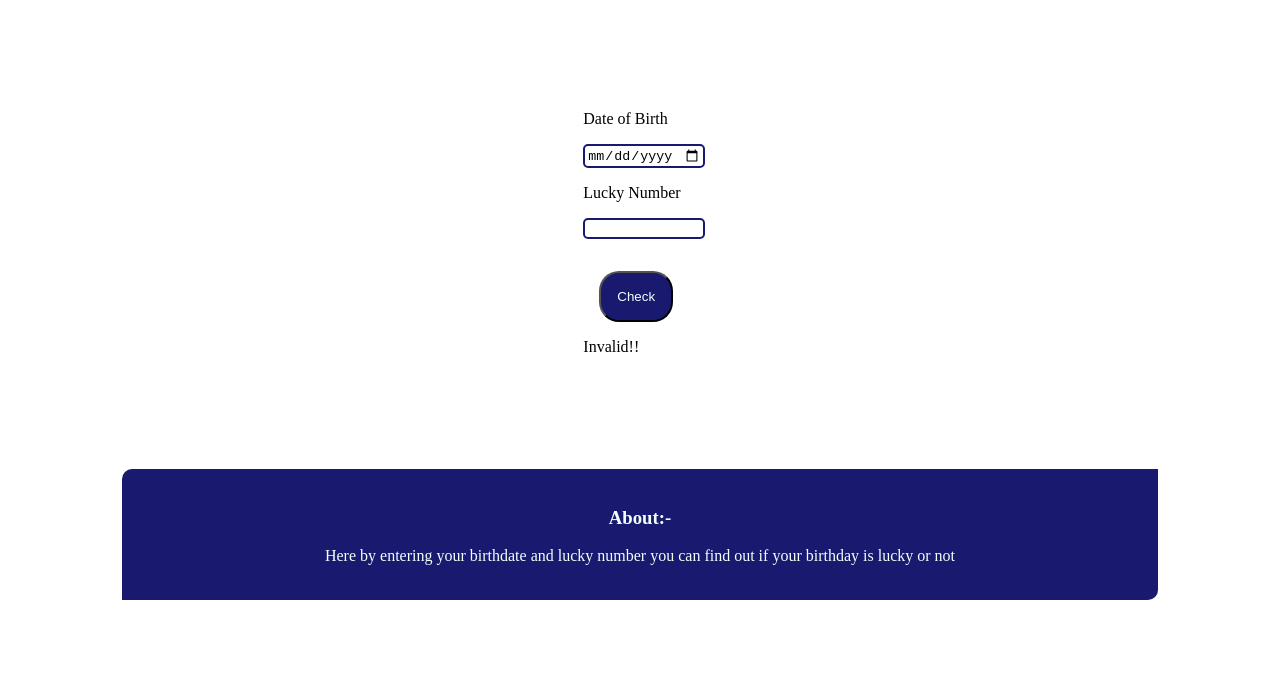
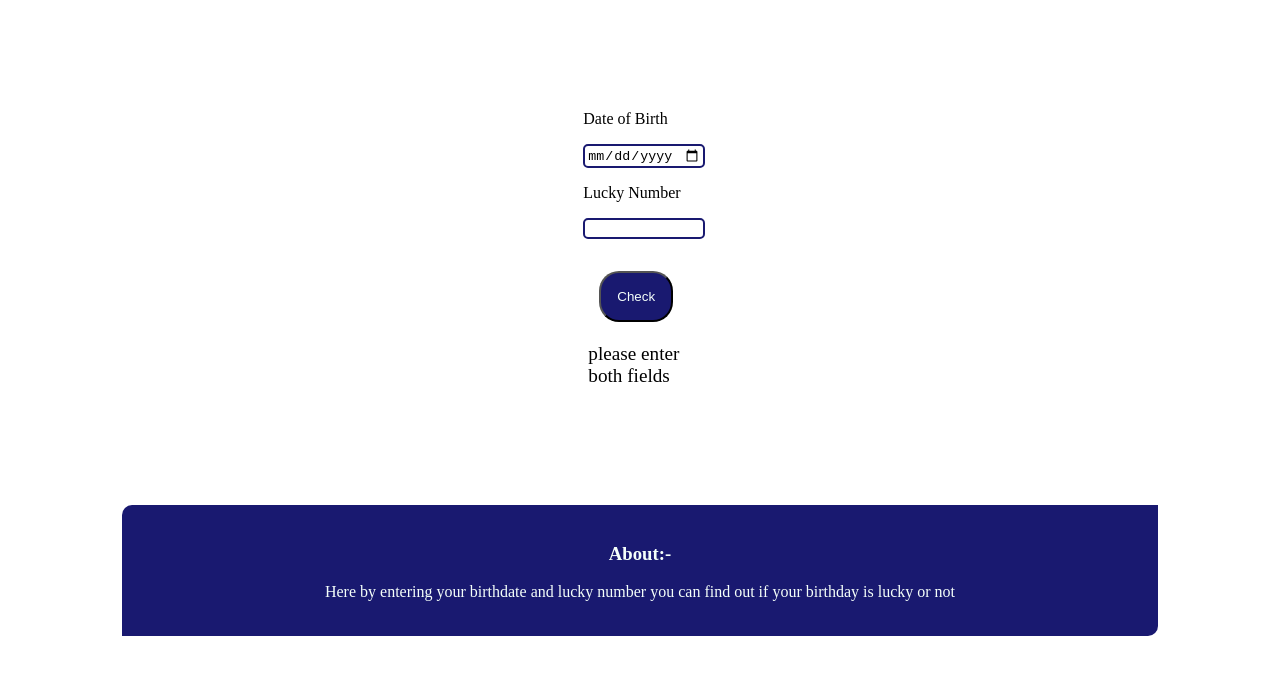
Before and after one commit to debashis99374/Mark11-Birthday-Lucky-Or-Not, a plain HTML site: page index.html in a window 1280 px wide. Both pictures are taken after a click on the button "Check". Shown: the part 137-812 px from the top of the page. Drawn offline with Linux system fonts and the light colour scheme.

Commit message:
calculations error

```diff
--- a/script.js
+++ b/script.js
@@ -4,36 +4,33 @@ let bttnHandler = document.getElementById("bttn");
 let outPut = document.getElementById("txt-area");
 
 
-function birthdayLuckyCalculater(sum, luckyNumber) {
-  if (sum % luckyNumber.value) {
-    outPut.innerHTML = "Yuppy you are damn lucky!!";
-  } else {
-    outPut.innerHTML = "Sorry you are not so lucky!!";
+function birthdayLuckyChecker(dt){
+  var dt=birthDate.value;
+  var luckynumber=luckyNumber.value;
+  if(dt&&luckynumber){
+    if(luckynumber>0){
+      final(dt)
+    }else{
+      outPut.innerHTML="please enter positive number"
+    }
+
+  }else{
+    outPut.innerHTML="please enter both fields"
   }
 }
 
-function birthdayLuckyChecker() {
-  dob = birthDate.value;
-  sum = addAllNumbers(dob);
-  if (sum && dob) {
-    birthdayLuckyCalculater(sum, luckyNumber.value)
-  } else {
-    outPut.innerHTML = "Invalid!!";
+function final(dt){
+  sum=0;
+  dt=dt.replaceAll("-","");
+  for(let i=0;i<dt.length;i++){
+    sum=sum+Number(dt[i]);
+    var luckynumber=luckyNumber.value;
+    if(sum%luckynumber===0){
+      outPut.innerHTML="Yuppy you are a lucky person"
+    }else{
+      outPut.innerHTML="sorry but you are cursed"
+    }
   }
-
-
-
-}
-function addAllNumbers(dob) {
-
-  dob = dob.replaceAll("-", "");
-  sum = 0;
-  for (let i = 0; i < dob.length; i++) {
-    sum = sum + Number(dob.charAt(i));
-    return sum
-  }
-
 }
 
-
 bttnHandler.addEventListener('click', birthdayLuckyChecker);
--- a/style.css
+++ b/style.css
@@ -49,3 +49,10 @@ button{
   margin: 1rem;
   cursor: pointer;
 }
+#txt-area{
+  font-size: larger;
+  font-weight: 1100;
+  padding: 5px;
+  margin: auto;
+  display: block;
+}
```
